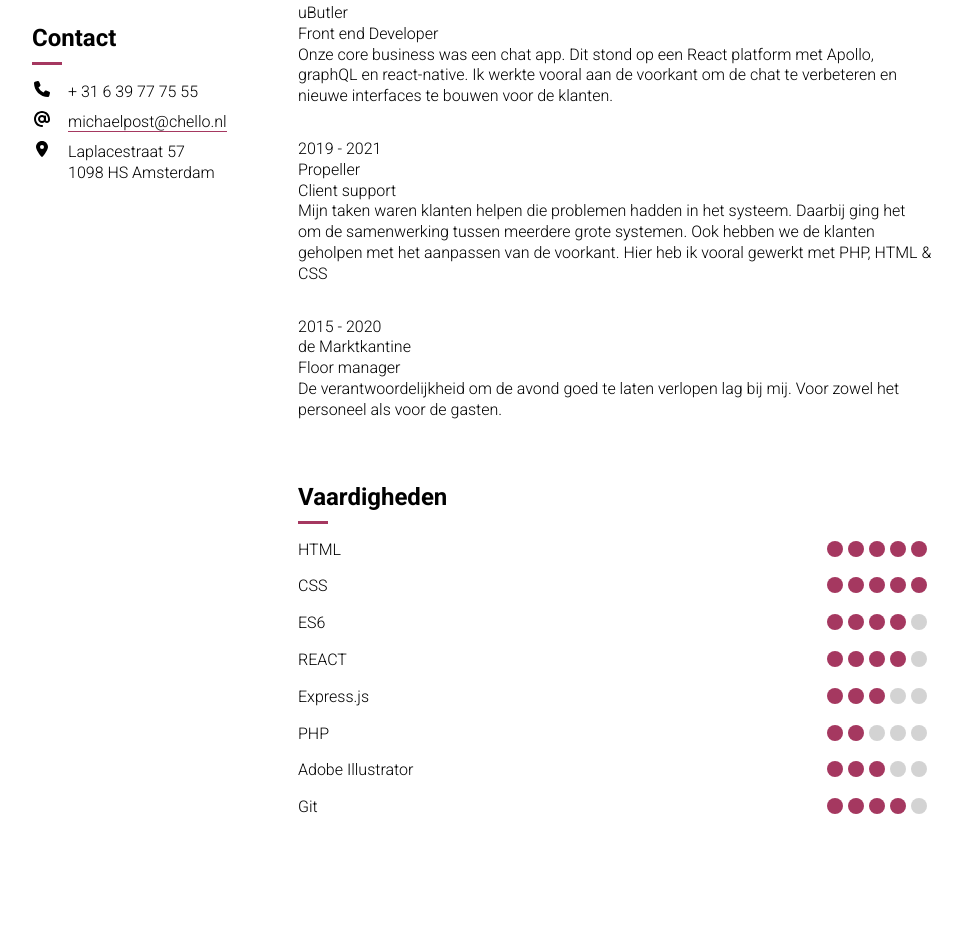
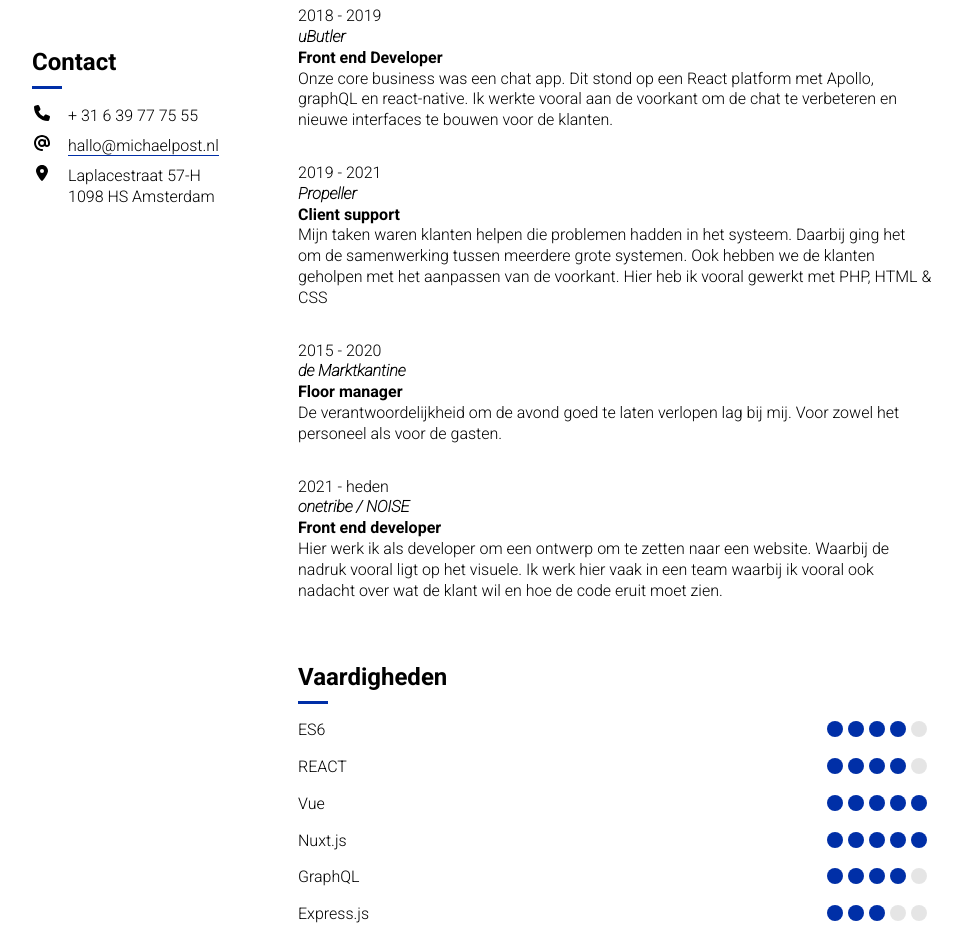
Before and after one commit to mchlpst/curricum, a React (Create React App) app in the folder client/: page / in a window 1280 px wide. Shown: the part 663-1603 px from the top of the page, without its empty margins (158-1120 px from the left). Before the commit the page ends 1513 px from the top, so only its background shows below. Built offline with nearby package versions, Linux system fonts and the light colour scheme.

Commit message:
added new experience

```diff
--- a/client/package.json
+++ b/client/package.json
@@ -12,11 +12,11 @@
     "@testing-library/user-event": "^13.5.0",
     "react": "^18.1.0",
     "react-dom": "^18.1.0",
-    "react-scripts": "5.0.1",
+    "react-scripts": "^3.0.1",
     "web-vitals": "^2.1.4"
   },
   "scripts": {
-    "start": "react-scripts start",
+    "start": "export SET NODE_OPTIONS=--openssl-legacy-provider && react-scripts start",
     "build": "react-scripts build",
     "test": "react-scripts test",
     "eject": "react-scripts eject"
--- a/client/src/App.css
+++ b/client/src/App.css
@@ -1,5 +1,6 @@
 .App {
 	margin: 1.6rem;
+	margin-top: 4rem;
 }
 .App > .inline {
 	display: block;
@@ -15,6 +16,7 @@
 	.App {
 		max-width: 900px;
 		margin: 1.6rem auto;
+		margin-top: 4rem;
 		padding: 0 1.6rem;
 	}
 	.App > .inline {
@@ -29,13 +31,16 @@
 	.App > .inline {
 		display: flex;
 	}
+	h4 {
+		text-align: left;
+	}
 	header {
 		display: flex;
 		align-items: center;
 		text-align: left;
 	}
 	header > section:first-child {
-		min-width: 250px !important;
+		min-width: 182px !important;
 		margin-right: 1.6rem;
 	}
 	.App > .inline > div:first-child {
@@ -45,8 +50,8 @@
 		margin: 1.6rem 0 !important;
 	}
 	.avatar {
-		width: 80px !important;
-		height: 80px !important;
+		width: 120px !important;
+		height: 120px !important;
 	}
 	.skills {
 		page-break-before: always;
--- a/client/src/Components/Rate/Rate.css
+++ b/client/src/Components/Rate/Rate.css
@@ -1,11 +1,11 @@
 .empty > * {
-	color: lightgray;
+	color: rgba(0,0,0,0.1);
 }
 .bar span {
 	display: inline-block;
 	width: 2rem;
 	height: 6px;
-	background-color: lightgray;
+	background-color: rgba(0,0,0,0.1);
 }
 .dots * {
 	margin-right: 5px;
--- a/client/src/Contact/Contact.js
+++ b/client/src/Contact/Contact.js
@@ -2,12 +2,12 @@ import {
   faAt,
   faLocationDot,
   faPhone,
-} from '@fortawesome/free-solid-svg-icons';
-import { FontAwesomeIcon } from '@fortawesome/react-fontawesome';
-import React from 'react';
-import Heading from '../Components/Heading/Heading';
+} from "@fortawesome/free-solid-svg-icons";
+import { FontAwesomeIcon } from "@fortawesome/react-fontawesome";
+import React from "react";
+import Heading from "../Components/Heading/Heading";
 
-import './Contact.css';
+import "./Contact.css";
 
 const Contact = () => {
   return (
@@ -21,13 +21,13 @@ const Contact = () => {
         <div className="inline">
           <FontAwesomeIcon icon={faAt} className="icon" />
           <p>
-						<a href="mailto:michaelpost@hello.nl">michaelpost@chello.nl</a>
+            <a href="mailto:hallo@michaelpost.nl">hallo@michaelpost.nl</a>
           </p>
         </div>
         <div className="inline">
           <FontAwesomeIcon icon={faLocationDot} className="icon" />
           <p>
-						Laplacestraat 57
+            Laplacestraat 57-H
             <br /> 1098 HS Amsterdam
           </p>
         </div>
--- a/client/src/Experience/Experience.js
+++ b/client/src/Experience/Experience.js
@@ -1,7 +1,7 @@
-import React from 'react';
-import Heading from '../Components/Heading/Heading';
+import React from "react";
+import Heading from "../Components/Heading/Heading";
 
-import './Experience.css';
+import "./Experience.css";
 
 const Experience = () => {
   return (
@@ -31,6 +31,12 @@ const Experience = () => {
         function="Floor manager"
         details="De verantwoordelijkheid om de avond goed te laten verlopen lag bij mij. Voor zowel het personeel als voor de gasten."
       />
+      <Empolyer
+        date="2021 - heden"
+        company="onetribe / NOISE"
+        function="Front end developer"
+        details="Hier werk ik als developer om een ontwerp om te zetten naar een website. Waarbij de nadruk vooral ligt op het visuele. Ik werk hier vaak in een team waarbij ik vooral ook nadacht over wat de klant wil en hoe de code eruit moet zien."
+      />
     </section>
   );
 };
@@ -39,10 +45,10 @@ const Empolyer = (props) => {
     <div className="employer">
       <div>
         <p>{props.date}</p>
-				<p>{props.company}</p>
+        <em>{props.company}</em>
       </div>
       <div>
-				<p>{props.function}</p>
+        <strong>{props.function}</strong>
         <p>{props.details}</p>
       </div>
     </div>
--- a/client/src/Information/Information.js
+++ b/client/src/Information/Information.js
@@ -1,7 +1,7 @@
-import React from 'react';
-import Avatar from '../Components/Avatar/Avatar';
+import React from "react";
+import Avatar from "../Components/Avatar/Avatar";
 
-import './Information.css';
+import "./Information.css";
 
 const Information = () => {
   return (
@@ -11,7 +11,7 @@ const Information = () => {
       </section>
       <section>
         <h1>Michael Post</h1>
-				<h4>Full-stack developer</h4>
+        <h4>Front-end developer</h4>
       </section>
     </header>
   );
--- a/client/src/Skills/Skills.js
+++ b/client/src/Skills/Skills.js
@@ -1,21 +1,13 @@
-import React from 'react';
-import Heading from '../Components/Heading/Heading';
-import Rate from '../Components/Rate/Rate';
+import React from "react";
+import Heading from "../Components/Heading/Heading";
+import Rate from "../Components/Rate/Rate";
 
-import './Skills.css';
+import "./Skills.css";
 
 const Skills = () => {
   return (
     <section className="skills">
       <Heading title="Vaardigheden" />
-			<div className="inline">
-				<p>HTML</p>
-				<Rate type="dots" rate={5} />
-			</div>
-			<div className="inline">
-				<p>CSS</p>
-				<Rate type="dots" rate={5} />
-			</div>
       <div className="inline">
         <p>ES6</p>
         <Rate type="dots" rate={4} />
@@ -25,12 +17,24 @@ const Skills = () => {
         <Rate type="dots" rate={4} />
       </div>
       <div className="inline">
+        <p>Vue</p>
+        <Rate type="dots" rate={5} />
+      </div>
+      <div className="inline">
+        <p>Nuxt.js</p>
+        <Rate type="dots" rate={5} />
+      </div>
+      <div className="inline">
+        <p>GraphQL</p>
+        <Rate type="dots" rate={4} />
+      </div>
+      <div className="inline">
         <p>Express.js</p>
         <Rate type="dots" rate={3} />
       </div>
       <div className="inline">
         <p>PHP</p>
-				<Rate type="dots" rate={2} />
+        <Rate type="dots" rate={3} />
       </div>
       <div className="inline">
         <p>Adobe Illustrator</p>
--- a/client/src/index.css
+++ b/client/src/index.css
@@ -1,7 +1,7 @@
 @import url('https://fonts.googleapis.com/css2?family=Roboto:ital,wght@0,100;0,300;0,500;0,700;1,100&display=swap');
 
 :root {
-	--main-color: #a53860;
+	--main-color: #002fa7;
 }
 * {
 	margin: 0;
@@ -41,3 +41,6 @@ a {
 	border-bottom: 1px solid var(--main-color);
 	text-decoration: none;
 }
+em {
+	font-weight: 600;
+}
```
Also changed, not shown: client/src/App.js (+8 -7 lines), client/src/Experience/Experience.css (line endings or trailing spaces), 2 other files (tests, documents, lock files or other folders). Lines whose indentation alone changed are shown as unchanged.
